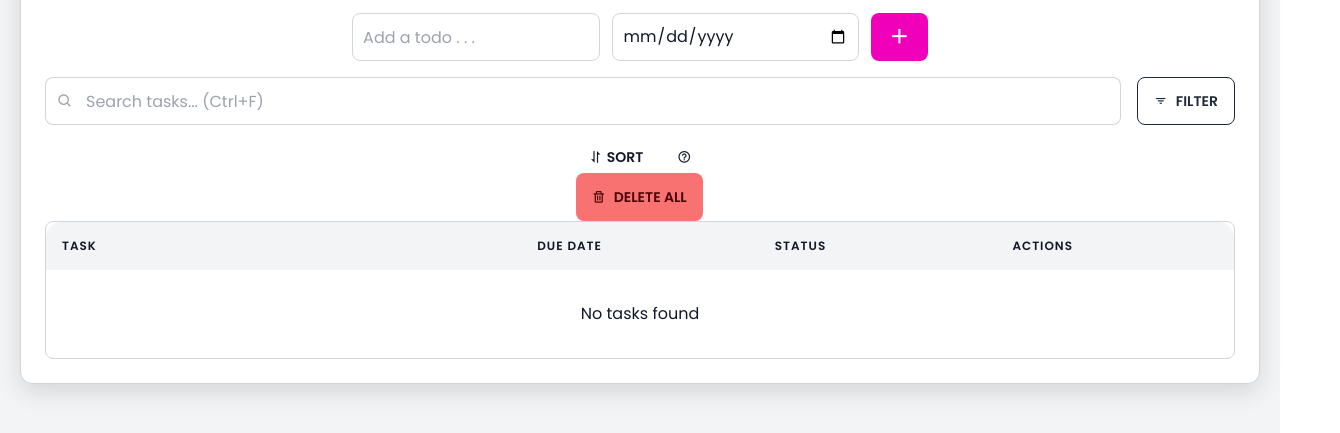
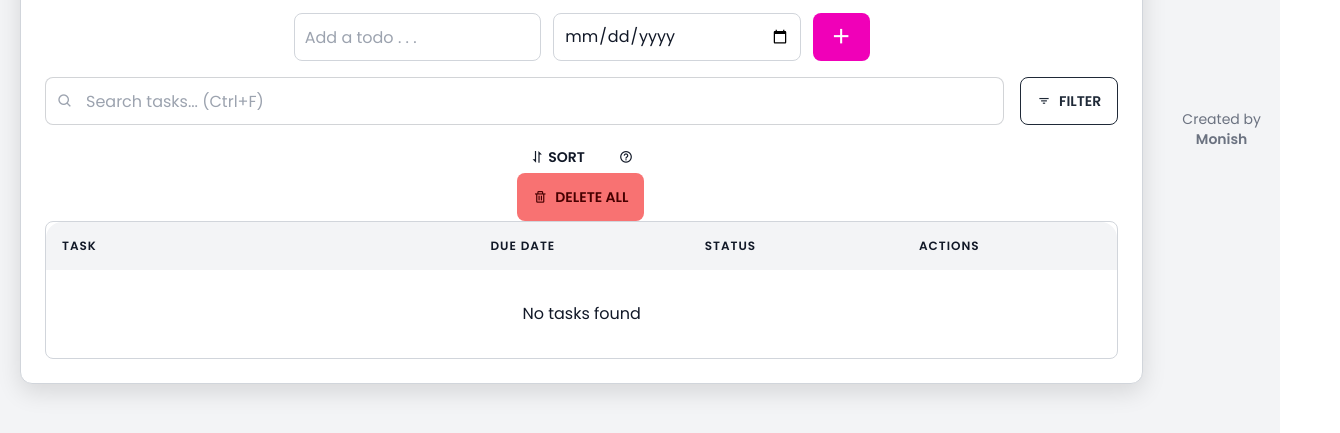
Before and after one commit to MONISH0811/To-Do-List, a plain HTML site: page index.html in a window 1280 px wide. Shown: the part 275-708 px from the top of the page, 1340 px wide, since content can reach past the window. Drawn offline with nearby package versions, Linux system fonts and the light colour scheme.

Commit message:
Update index.html

```diff
--- a/index.html
+++ b/index.html
@@ -249,5 +249,10 @@
 
     <!-- JS -->
     <script src="js/main.js"></script>
+    <!-- Add this just before closing </body> -->
+<footer class="text-center text-gray-500 text-sm mt-4 mb-2">
+  Created by <span class="font-semibold">Monish</span>
+</footer>
+
   </body>
 </html>
```
